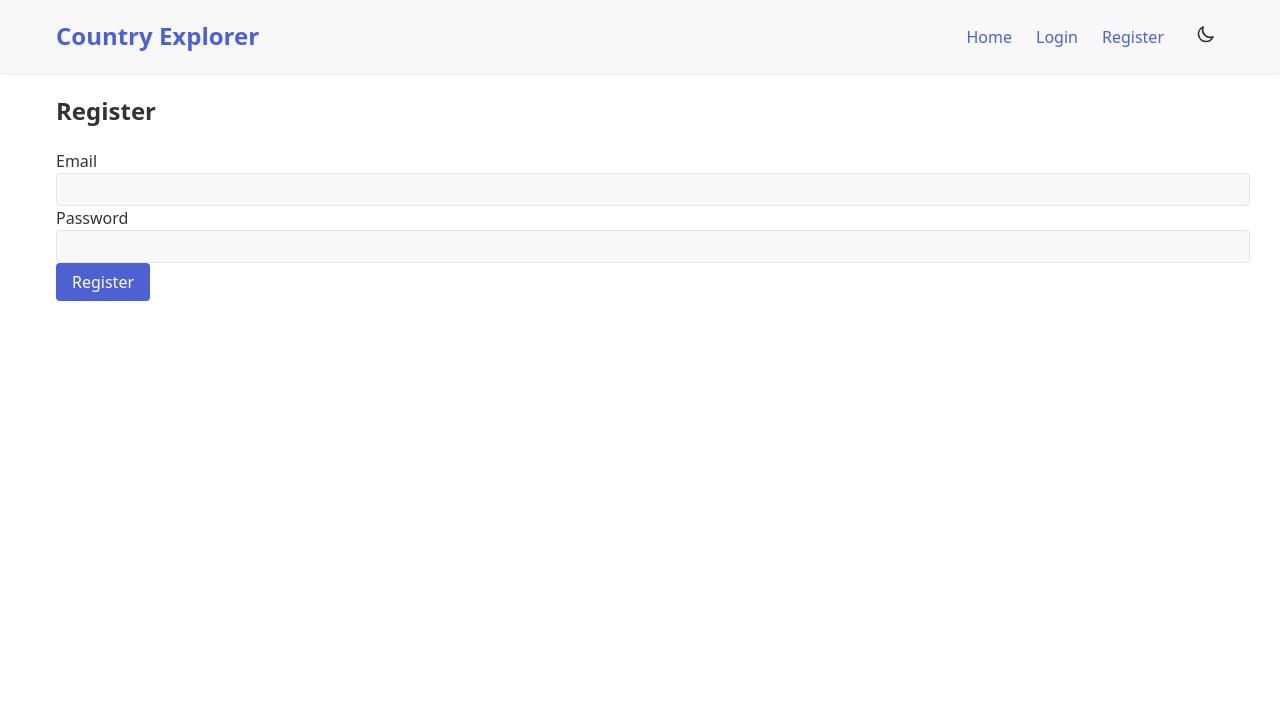
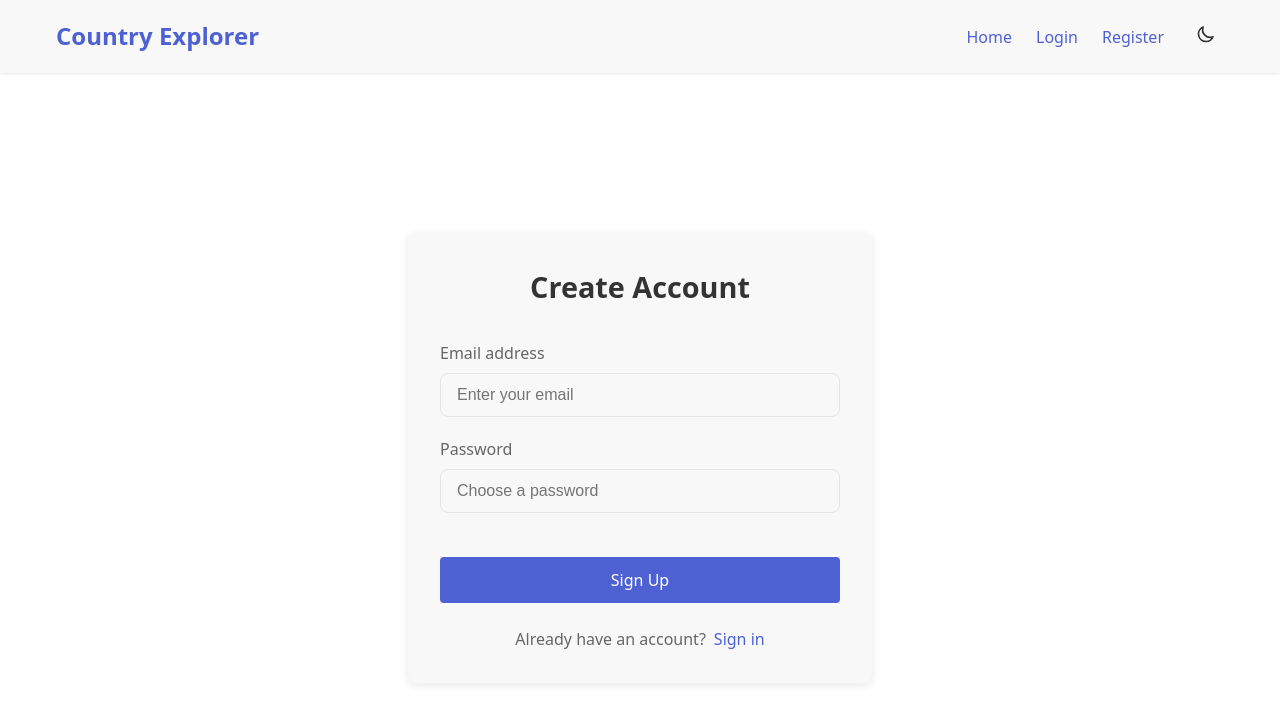
Before and after one commit to ibra-mustafa/country-explorer, a React (Vite) app: page /register in a window 1280 px wide. Shown: the top 724 px of the page. Built offline with nearby package versions, Linux system fonts and the light colour scheme.

Commit message:
fixed login input width

```diff
--- a/src/index.css
+++ b/src/index.css
@@ -185,29 +185,135 @@ button:disabled {
 
 /* Form styles */
 .form-group {
-  margin-bottom: 16px;
+  margin-bottom: 20px;
+  position: relative;
 }
 
 .form-group label {
   display: block;
   margin-bottom: 8px;
   color: var(--text-secondary);
+  font-weight: 500;
+  transition: color 0.3s;
+}
+
+.form-group:focus-within label {
+  color: var(--primary);
 }
 
 input, select {
   background-color: var(--bg-secondary);
   border: 1px solid var(--border);
-  border-radius: 4px;
-  padding: 8px 12px;
+  border-radius: 8px;
+  padding: 12px 16px;
   color: var(--text-primary);
-  width: 100%;
-  transition: border-color 0.3s, box-shadow 0.3s;
+  width: -moz-available;          /* WebKit-based browsers will ignore this. */
+  width: -webkit-fill-available;  /* Mozilla-based browsers will ignore this. */
+  font-size: 1rem;
 }
 
 input:focus, select:focus {
   outline: none;
   border-color: var(--primary);
-  box-shadow: 0 0 0 2px rgba(78, 97, 211, 0.2);
+  box-shadow: 0 0 0 3px rgba(78, 97, 211, 0.15);
+  transform: translateY(-1px);
+}
+
+/* Auth forms specific styles */
+.auth-container {
+  min-height: calc(100vh - 70px);
+  display: flex;
+  align-items: center;
+  justify-content: center;
+  padding: 20px;
+}
+
+.auth-form {
+  background-color: var(--bg-secondary);
+  padding: 32px;
+  border-radius: 12px;
+  box-shadow: var(--card-shadow);
+  width: 100%;
+  max-width: 400px;
+  animation: slideUp 0.5s ease;
+}
+
+.auth-form h2 {
+  margin: 0 0 24px;
+  color: var(--text-primary);
+  font-size: 1.8rem;
+  text-align: center;
+}
+
+.auth-form-footer {
+  margin-top: 24px;
+  text-align: center;
+  color: var(--text-secondary);
+}
+
+.auth-form-footer a {
+  color: var(--primary);
+  margin-left: 8px;
+}
+
+.auth-form button[type="submit"] {
+  width: 100%;
+  padding: 12px;
+  font-size: 1rem;
+  margin-top: 24px;
+  transition: all 0.3s ease;
+}
+
+.auth-form button[type="submit"]:not(:disabled):hover {
+  transform: translateY(-2px);
+  box-shadow: 0 4px 12px rgba(78, 97, 211, 0.2);
+}
+
+.auth-message {
+  margin: 16px 0;
+  padding: 12px;
+  border-radius: 8px;
+  font-weight: 500;
+  text-align: center;
+}
+
+.auth-error {
+  background-color: rgba(255, 0, 0, 0.1);
+  color: #ff4444;
+}
+
+.auth-success {
+  background-color: rgba(0, 255, 0, 0.1);
+  color: #00cc00;
+}
+
+@keyframes slideUp {
+  from {
+    opacity: 0;
+    transform: translateY(20px);
+  }
+  to {
+    opacity: 1;
+    transform: translateY(0);
+  }
+}
+
+.loading-spinner {
+  display: inline-block;
+  width: 16px;
+  height: 16px;
+  margin-right: 8px;
+  border: 2px solid rgba(255, 255, 255, 0.3);
+  border-radius: 50%;
+  border-top-color: #fff;
+  animation: spin 0.8s linear infinite;
+  vertical-align: middle;
+}
+
+@keyframes spin {
+  to {
+    transform: rotate(360deg);
+  }
 }
 
 /* Links */
--- a/src/ui/pages/LoginPage.tsx
+++ b/src/ui/pages/LoginPage.tsx
@@ -1,5 +1,5 @@
 import React, { useState } from 'react';
-import { useNavigate } from 'react-router';
+import { Link, useNavigate } from 'react-router';
 import { authService } from '../../infrastructure/auth/AuthService';
 import { useAuthStore } from '../../core/store/authStore';
 
@@ -26,23 +26,52 @@ const LoginPage: React.FC = () => {
   }
 
   return (
-    <main>
-      <h2>Login</h2>
-      <form onSubmit={submit}>
-        <div>
-          <label>Email</label>
-          <input value={email} onChange={e => setEmail(e.target.value)} type="email" />
-        </div>
-        <div>
-          <label>Password</label>
-          <input value={password} onChange={e => setPassword(e.target.value)} type="password" />
-        </div>
-        {error && <div>{error}</div>}
-        <div>
-          <button type="submit" disabled={loading}>{loading ? 'Logging in…' : 'Login'}</button>
-        </div>
-      </form>
-    </main>
+    <div className="auth-container">
+      <div className="auth-form">
+        <h2>Welcome Back</h2>
+        <form onSubmit={submit}>
+          <div className="form-group">
+            <label htmlFor="email">Email address</label>
+            <input
+              id="email"
+              value={email}
+              onChange={e => setEmail(e.target.value)}
+              type="email"
+              required
+              placeholder="Enter your email"
+              autoComplete="email"
+            />
+          </div>
+          <div className="form-group">
+            <label htmlFor="password">Password</label>
+            <input
+              id="password"
+              value={password}
+              onChange={e => setPassword(e.target.value)}
+              type="password"
+              required
+              placeholder="Enter your password"
+              autoComplete="current-password"
+            />
+          </div>
+          {error && <div className="auth-message auth-error">{error}</div>}
+          <button type="submit" disabled={loading}>
+            {loading ? (
+              <>
+                <span className="loading-spinner"></span>
+                Logging in...
+              </>
+            ) : (
+              'Sign In'
+            )}
+          </button>
+          <div className="auth-form-footer">
+            Don't have an account?
+            <Link to="/register">Sign up</Link>
+          </div>
+        </form>
+      </div>
+    </div>
   );
 }
 
--- a/src/ui/pages/RegisterPage.tsx
+++ b/src/ui/pages/RegisterPage.tsx
@@ -1,5 +1,5 @@
 import React, { useState } from 'react';
-import { useNavigate } from 'react-router';
+import { useNavigate, Link } from 'react-router';
 import { authService } from '../../infrastructure/auth/AuthService';
 import { useAuthStore } from '../../core/store/authStore';
 
@@ -29,24 +29,54 @@ const RegisterPage: React.FC = () => {
   }
 
   return (
-    <main>
-      <h2>Register</h2>
-      <form onSubmit={submit}>
-        <div>
-          <label>Email</label>
-          <input value={email} onChange={e => setEmail(e.target.value)} type="email" />
-        </div>
-        <div>
-          <label>Password</label>
-          <input value={password} onChange={e => setPassword(e.target.value)} type="password" />
-        </div>
-        {error && <div>{error}</div>}
-        {success && <div>{success}</div>}
-        <div>
-          <button type="submit" disabled={loading}>{loading ? 'Registering…' : 'Register'}</button>
-        </div>
-      </form>
-    </main>
+    <div className="auth-container">
+      <div className="auth-form">
+        <h2>Create Account</h2>
+        <form onSubmit={submit}>
+          <div className="form-group">
+            <label htmlFor="email">Email address</label>
+            <input
+              id="email"
+              value={email}
+              onChange={e => setEmail(e.target.value)}
+              type="email"
+              required
+              placeholder="Enter your email"
+              autoComplete="email"
+            />
+          </div>
+          <div className="form-group">
+            <label htmlFor="password">Password</label>
+            <input
+              id="password"
+              value={password}
+              onChange={e => setPassword(e.target.value)}
+              type="password"
+              required
+              placeholder="Choose a password"
+              autoComplete="new-password"
+              minLength={6}
+            />
+          </div>
+          {error && <div className="auth-message auth-error">{error}</div>}
+          {success && <div className="auth-message auth-success">{success}</div>}
+          <button type="submit" disabled={loading}>
+            {loading ? (
+              <>
+                <span className="loading-spinner"></span>
+                Creating Account...
+              </>
+            ) : (
+              'Sign Up'
+            )}
+          </button>
+          <div className="auth-form-footer">
+            Already have an account?
+            <Link to="/login">Sign in</Link>
+          </div>
+        </form>
+      </div>
+    </div>
   );
 }
 
```
